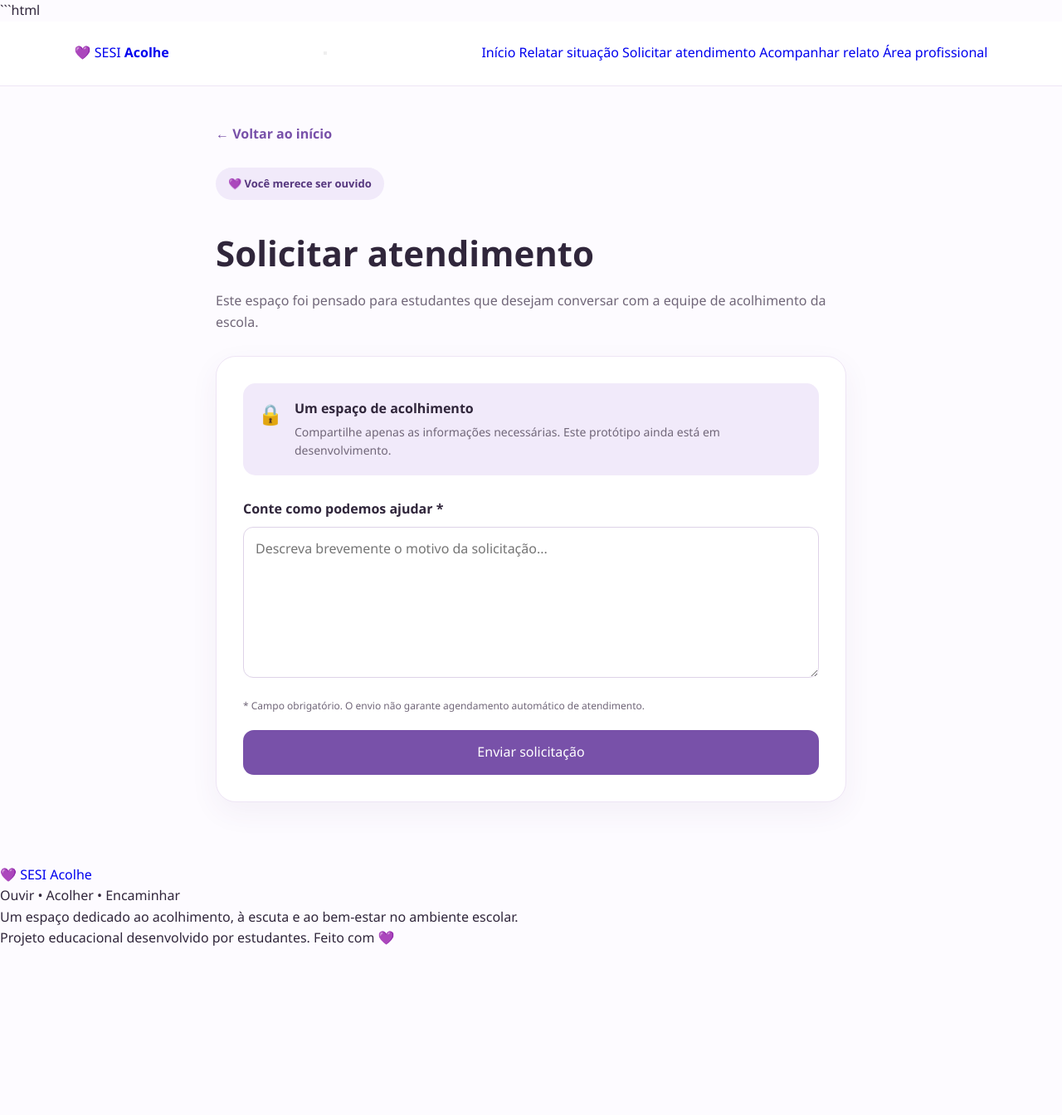
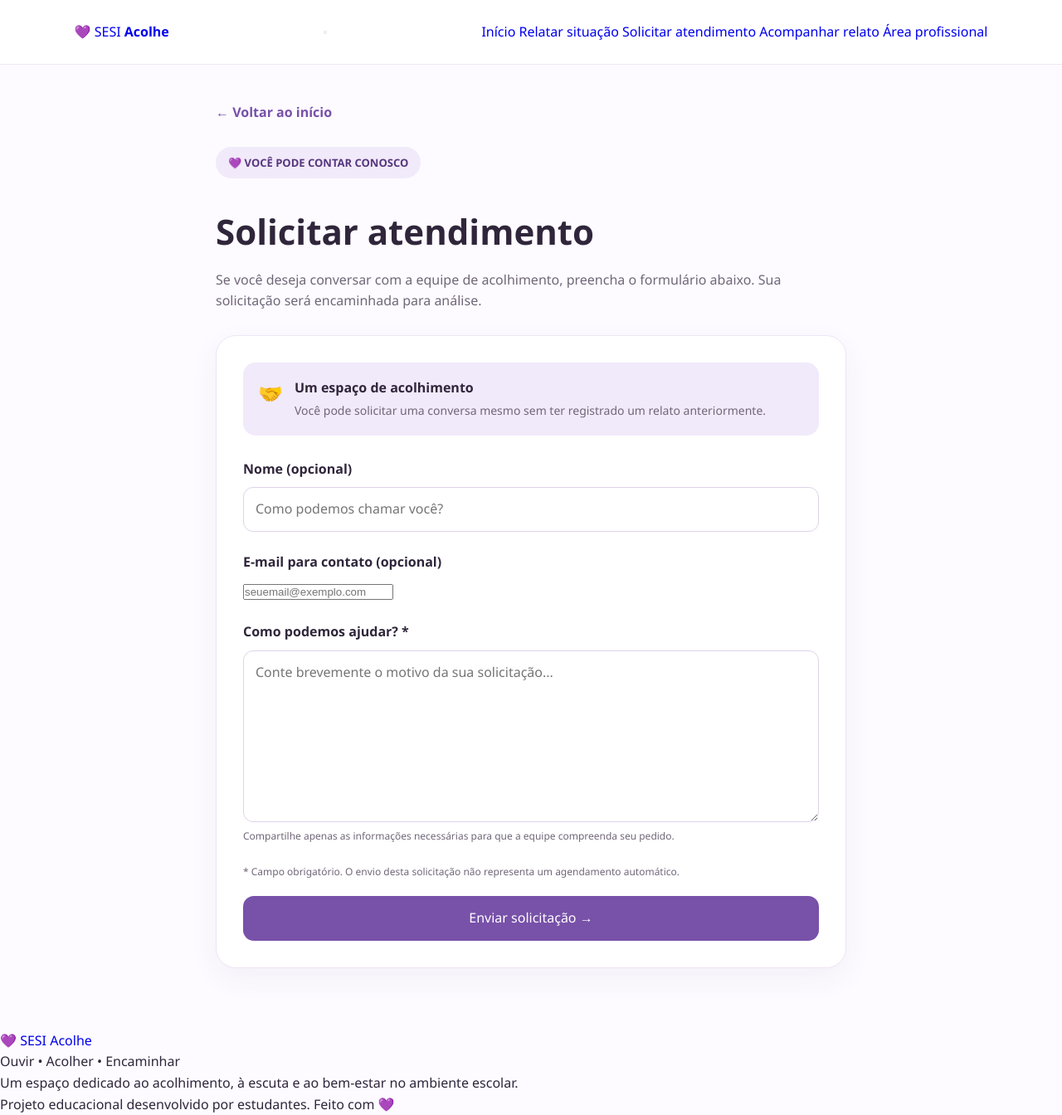
Before and after one commit to aninhacor22-wq/sesi-acolhe, a Flask app: page /solicitar-atendimento in a window 1280 px wide. Shown: the whole page at 83% size. Before the commit the page ends 1140 px from the top, so only its background shows below. Run offline with Flask 3, Linux system fonts and the light colour scheme.

Commit message:
Update solicitar_atendimento.html

````diff
--- a/templates/solicitar_atendimento.html
+++ b/templates/solicitar_atendimento.html
@@ -1,4 +1,4 @@
-```html
+
 {% extends "base.html" %}
 
 {% block title %}Solicitar atendimento | SESI Acolhe{% endblock %}
@@ -6,75 +6,156 @@
 {% block content %}
 
 <section class="form-page">
+
     <a href="{{ url_for('inicio') }}" class="back-link">
         ← Voltar ao início
     </a>
 
     <div class="form-heading">
-        <span class="tag">💜 Você merece ser ouvido</span>
+
+        <span class="tag">💜 VOCÊ PODE CONTAR CONOSCO</span>
+
         <h1>Solicitar atendimento</h1>
+
         <p>
-            Este espaço foi pensado para estudantes que desejam conversar
-            com a equipe de acolhimento da escola.
+            Se você deseja conversar com a equipe de acolhimento,
+            preencha o formulário abaixo. Sua solicitação será
+            encaminhada para análise.
         </p>
+
     </div>
 
+
     {% if sucesso %}
+
         <div class="success-box">
+
             <div class="success-icon">✓</div>
-            <h2>Solicitação registrada!</h2>
+
+            <h2>Solicitação enviada!</h2>
+
             <p>
-                Sua solicitação foi registrada no sistema.
-                Este protótipo ainda não possui um painel de acompanhamento
-                pela equipe escolar.
+                Sua solicitação foi recebida pelo SESI Acolhe.
+                A equipe responsável poderá analisar seu pedido
+                e dar encaminhamento.
             </p>
 
+            <div class="privacy-notice">
+                <span>🔒</span>
+
+                <div>
+                    <strong>Privacidade e cuidado</strong>
+
+                    <p>
+                        As informações serão destinadas à equipe
+                        autorizada responsável pelo acolhimento.
+                    </p>
+                </div>
+            </div>
+
             <a href="{{ url_for('inicio') }}" class="btn btn-primary">
-                Voltar ao início
+                Voltar ao início →
             </a>
+
         </div>
+
 
     {% else %}
 
         <form method="POST" class="report-form">
+
             <div class="privacy-notice">
-                <span>🔒</span>
+
+                <span>🤝</span>
+
                 <div>
                     <strong>Um espaço de acolhimento</strong>
+
                     <p>
-                        Compartilhe apenas as informações necessárias.
-                        Este protótipo ainda está em desenvolvimento.
+                        Você pode solicitar uma conversa mesmo
+                        sem ter registrado um relato anteriormente.
                     </p>
                 </div>
+
             </div>
 
+
             <div class="form-group">
+
+                <label for="nome">
+                    Nome (opcional)
+                </label>
+
+                <input
+                    type="text"
+                    id="nome"
+                    name="nome"
+                    maxlength="150"
+                    placeholder="Como podemos chamar você?"
+                    value="{{ request.form.get('nome', '') }}"
+                >
+
+            </div>
+
+
+            <div class="form-group">
+
+                <label for="email">
+                    E-mail para contato (opcional)
+                </label>
+
+                <input
+                    type="email"
+                    id="email"
+                    name="email"
+                    maxlength="150"
+                    placeholder="seuemail@exemplo.com"
+                    value="{{ request.form.get('email', '') }}"
+                >
+
+            </div>
+
+
+            <div class="form-group">
+
                 <label for="descricao">
-                    Conte como podemos ajudar *
+                    Como podemos ajudar? *
                 </label>
 
                 <textarea
                     id="descricao"
                     name="descricao"
-                    rows="6"
+                    rows="7"
                     maxlength="3000"
-                    placeholder="Descreva brevemente o motivo da solicitação..."
+                    placeholder="Conte brevemente o motivo da sua solicitação..."
                     required
                 >{{ request.form.get('descricao', '') }}</textarea>
+
+                <small>
+                    Compartilhe apenas as informações necessárias
+                    para que a equipe compreenda seu pedido.
+                </small>
+
             </div>
 
+
             <p class="form-disclaimer">
-                * Campo obrigatório. O envio não garante agendamento
-                automático de atendimento.
+                * Campo obrigatório. O envio desta solicitação
+                não representa um agendamento automático.
             </p>
 
-            <button type="submit" class="btn btn-primary submit-button">
-                Enviar solicitação
+
+            <button type="submit"
+                    class="btn btn-primary submit-button">
+
+                Enviar solicitação →
+
             </button>
+
         </form>
 
     {% endif %}
+
 </section>
 
 {% endblock %}
-```
````
